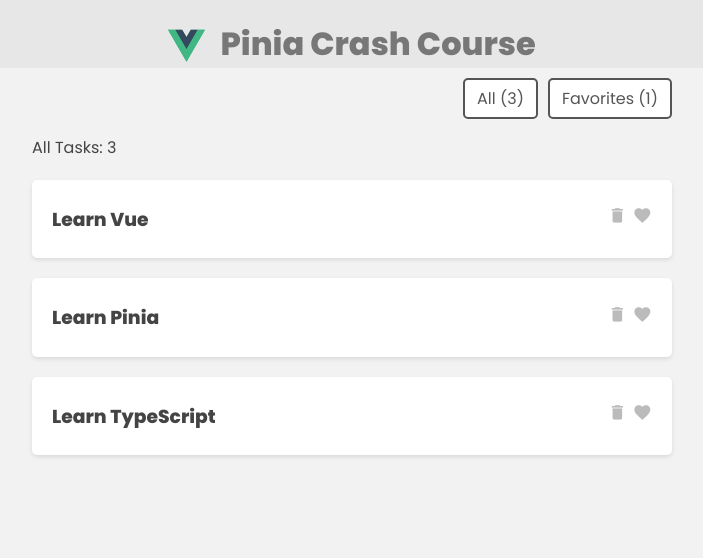
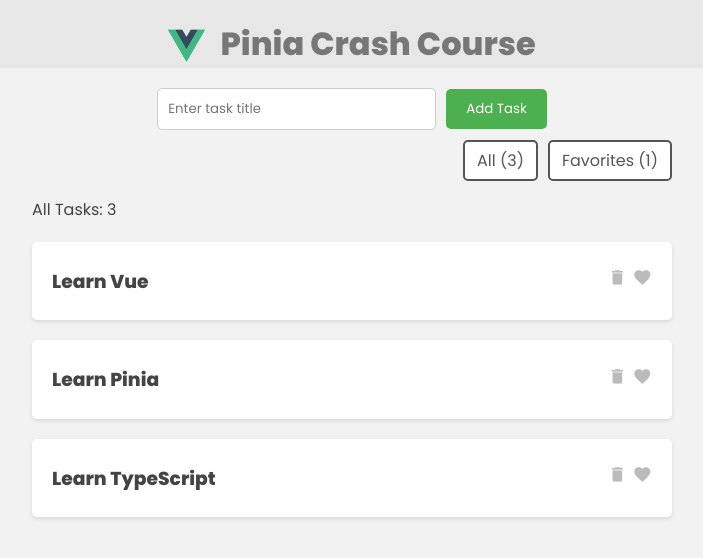
Before and after one commit to yehudasmilowitz/pinia-tasks-app, a Vue app: page / in a window 1280 px wide. Shown: the top 558 px of the page, without its empty margins (288-991 px from the left). Built offline with nearby package versions, Linux system fonts and the light colour scheme.

Commit message:
Add component with form to add task. Use store actions to add the task.

```diff
--- a/src/App.vue
+++ b/src/App.vue
@@ -4,6 +4,8 @@
       <img src="./assets/vue.svg" alt="Vue logo" />
       <h1>Pinia Crash Course</h1>
     </header>
+
+    <TaskForm />
 
     <nav class="filter">
       <button @click="filter = 'all'">
@@ -32,6 +34,7 @@
 <script setup lang="ts">
 import { useTaskStore } from "./stores/TaskStore";
 import TaskDetails from "./components/TaskDetails.vue";
+import TaskForm from "./components/TaskForm.vue";
 const taskStore = useTaskStore();
 import { ref } from "vue";
 
--- /dev/null
+++ b/src/components/TaskForm.vue
@@ -0,0 +1,50 @@
+<template>
+  <form @submit.prevent="addTask">
+    <input type="text" v-model="newTask" placeholder="Enter task title" />
+    <button type="submit">Add Task</button>
+  </form>
+</template>
+
+<script setup lang="ts">
+import { ref } from "vue";
+import { useTaskStore } from "../stores/TaskStore";
+
+const taskStore = useTaskStore();
+const newTask = ref("");
+
+const addTask = () => {
+  if (!newTask.value) return;
+  taskStore.addTask({
+    id: Date.now(),
+    title: newTask.value,
+    completed: false,
+    isFavorite: false,
+  });
+  newTask.value = "";
+};
+</script>
+
+<style scoped>
+form {
+  display: flex;
+  justify-content: center;
+  align-items: center;
+  margin-top: 20px;
+}
+
+input {
+  padding: 10px;
+  border: 1px solid #ccc;
+  border-radius: 5px;
+  margin-right: 10px;
+}
+
+button {
+  padding: 10px 20px;
+  background: #4caf50;
+  color: #fff;
+  border: none;
+  border-radius: 5px;
+  cursor: pointer;
+}
+</style>
```
